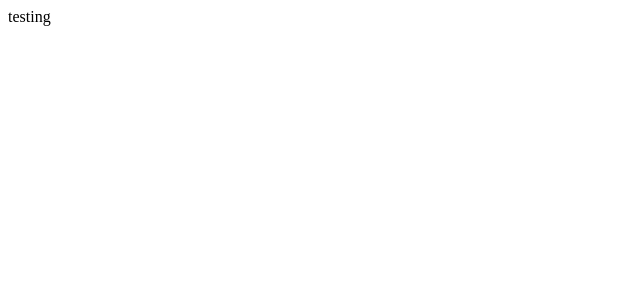
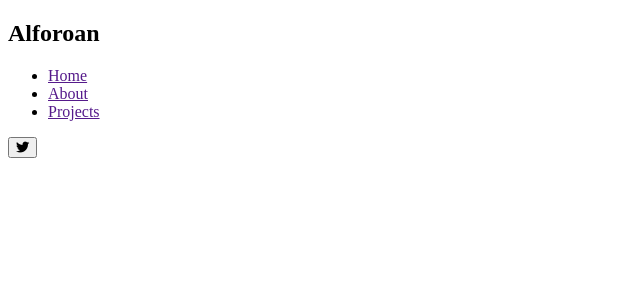
Before and after one commit to Alforoan/portfolioSite, a React (Create React App) app: page / in a window 1280 px wide. Shown: the top 300 px of the page, without its empty margins (0-640 px from the left). Built offline with nearby package versions, Linux system fonts and the light colour scheme.

Commit message:
add changes to Navbar.jsx and icon

```diff
--- a/package.json
+++ b/package.json
@@ -9,6 +9,7 @@
     "react": "^18.2.0",
     "react-dom": "^18.2.0",
     "react-scripts": "5.0.1",
+    "styled-components": "^5.3.6",
     "web-vitals": "^2.1.4"
   },
   "scripts": {
--- a/src/App.js
+++ b/src/App.js
@@ -1,9 +1,11 @@
+import React from "react";
+import Navbar from "./components/Navbar";
 
 function App() {
   return (
-    <div >
-      testing
-    </div>
+    <section>
+      <Navbar />
+    </section>
   );
 }
 
--- /dev/null
+++ b/src/components/Navbar.jsx
@@ -0,0 +1,28 @@
+import React from "react";
+import styled from "styled-components";
+
+function Navbar() {
+  return (
+    <Wrapper>
+      <h1>Alforoan</h1>
+      <ul>
+        <li>
+          <a href="">Home</a>
+        </li>
+        <li>
+          <a href="">About</a>
+        </li>
+        <li>
+          <a href="">Projects</a>
+        </li>
+      </ul>
+      <button>
+        <i class="fa-brands fa-twitter"></i>
+      </button>
+    </Wrapper>
+  );
+}
+
+const Wrapper = styled.div``;
+
+export default Navbar;
```
Also changed, not shown: src/components/Navbar.js (deleted, +0 -7 lines), 1 other file (tests, documents, lock files or other folders).
